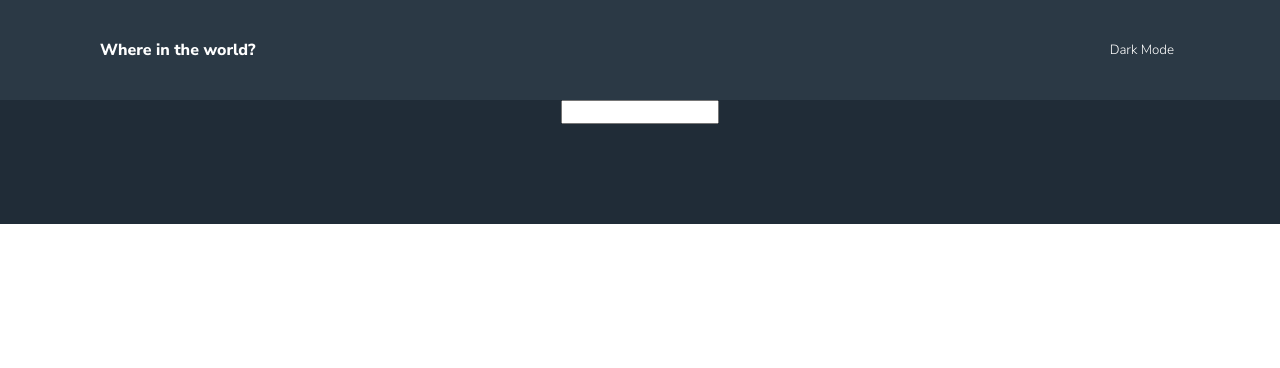
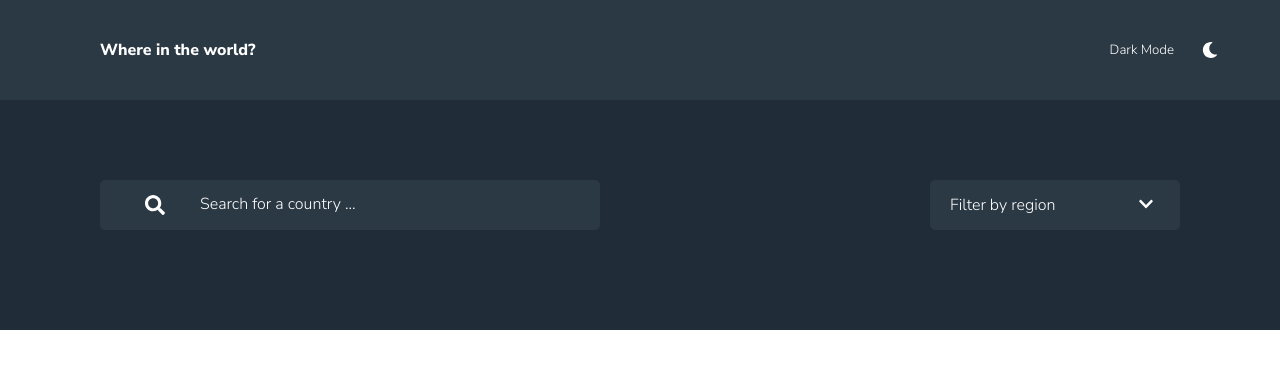
Before and after one commit to YSLCode/countries-with-color-theme-switcher, a plain HTML site: page index.html in a window 1280 px wide. Drawn offline with Linux system fonts and the light colour scheme; no server answers.

Commit message:
Improvments

```diff
--- a/index.html
+++ b/index.html
@@ -6,24 +6,45 @@
   <meta http-equiv="X-UA-Compatible" content="IE=edge">
   <meta name="viewport" content="width=device-width, initial-scale=1.0">
   <link rel="stylesheet" href="./styles/style.css">
+  <script src="https://use.fontawesome.com/releases/v5.3.1/js/all.js"></script>
   <title>Document</title>
 </head>
 
 <body>
+
   <div class="app" id="app">
+
     <header>
       <span class="header-title">Where in the world?</span>
+      <i class="fa fa-moon" style="position: relative; left: 530px;"></i>
       <button class="dark-light-mode">Dark Mode</button>
     </header>
+
     <section class="body">
       <div class="body-search">
-      <input type="search" name="search" id="search">
-      <div class="dropdown"></div>
+
+        <i class="fa fa-search"></i>
+        <input type="search" name="search" id="search" placeholder="Search for a country ...">
+
+        <div class="dropdown">
+          <span>Filter by region <i class="fa fa-chevron-down" style="justify-content: flex-end; margin-left: 80px;"></i></span>
+          <ul class="dropdown-list">
+            <li class="dropdown-list-item">Africa</li>
+            <li class="dropdown-list-item">America</li>
+            <li class="dropdown-list-item">Asia</li>
+            <li class="dropdown-list-item">Europe</li>
+            <li class="dropdown-list-item">Oceania</li>
+          </ul>
+          </div>
     </div>
+
     <div class="body-content" id="body-content"></div>
+
     </section>
   </div>
+
   <script src="./js/index.js"></script>
+
 </body>
 
 </html>
--- a/styles/style.css
+++ b/styles/style.css
@@ -1,21 +1,20 @@
-@import url('https://fonts.googleapis.com/css2?family=Nunito+Sans:wght@300;600;800&display=swap');
+@import url("https://fonts.googleapis.com/css2?family=Nunito+Sans:wght@300;600;800&display=swap");
 
-*{
+* {
   box-sizing: border-box;
-    font-family: 'Nunito Sans';
+  font-family: "Nunito Sans";
   color: white;
-
 }
 
-body{
+body {
   margin: 0;
 }
 
-#app{
+#app {
   padding: 0;
 }
 
-header{
+header {
   width: 100%;
   height: 100px;
   background-color: hsl(209, 23%, 22%);
@@ -26,23 +25,20 @@ header{
   align-items: center;
 }
 
-.header-title{
-
-
+.header-title {
   font-weight: 800;
   color: hsl(0, 0%, 100%);
   margin-left: 100px;
 }
 
-.dark-light-mode{
+.dark-light-mode {
   background-color: transparent;
   border: none;
   margin-right: 100px;
-
 }
 
-.body{
-    background-color:  hsl(207, 26%, 17%);
+.body {
+  background-color: hsl(207, 26%, 17%);
   width: 100%;
   height: max-content;
   display: flex;
@@ -50,11 +46,66 @@ header{
   align-items: center;
 }
 
-.body-search{
+.body-search {
   display: flex;
+  justify-content: space-between;
+  width: 100%;
 }
 
-.body-content{
+.body-search > * {
+  border-radius: 5px;
+}
+
+
+#search {
+  width: 500px;
+  height: 50px;
+  background-color: hsl(209, 23%, 22%);
+  border: none;
+  margin-top: 80px;
+  margin-left: 100px;
+  padding-left: 100px;
+  position: relative;
+}
+
+
+.fa-search{
+    font-size: 20px;
+    position: absolute;
+    top: 195px;
+    left: 145px;
+    color: white;
+    z-index: 2;
+}
+
+#search::placeholder{
+    color: white;
+    font-size: 16px;
+}
+
+.dropdown {
+  display: flex;
+  flex-direction: column;
+  justify-content: center;
+  width: 250px;
+  height: 50px;
+  margin-top: 80px;
+  margin-right: 100px;
+  background-color: hsl(209, 23%, 22%);
+  padding-left: 20px;
+}
+
+.dropdown-list {
+  list-style-type: none;
+  padding: 0;
+  display: none;
+}
+
+.dropdown-list-item:not(:last-child) {
+  padding-bottom: 8px;
+}
+
+.body-content {
   margin: 0;
   display: flex;
   margin-top: 100px;
@@ -65,14 +116,19 @@ header{
 }
 
 .country {
+  background-color: hsl(209, 23%, 22%);
+  margin-bottom: 100px;
+  border-radius: 5px;
   display: flex;
   flex-direction: column;
   align-items: center;
   width: 300px;
-    height: 500px;
+  height: 400px;
 }
 
-.country>img{
+.country > img {
+  border-top-left-radius: 5px;
+  border-top-right-radius: 5px;
   width: 100%;
-    height: 35%;
+  height: 50%;
 }
```
Lines whose indentation alone changed are shown as unchanged.
